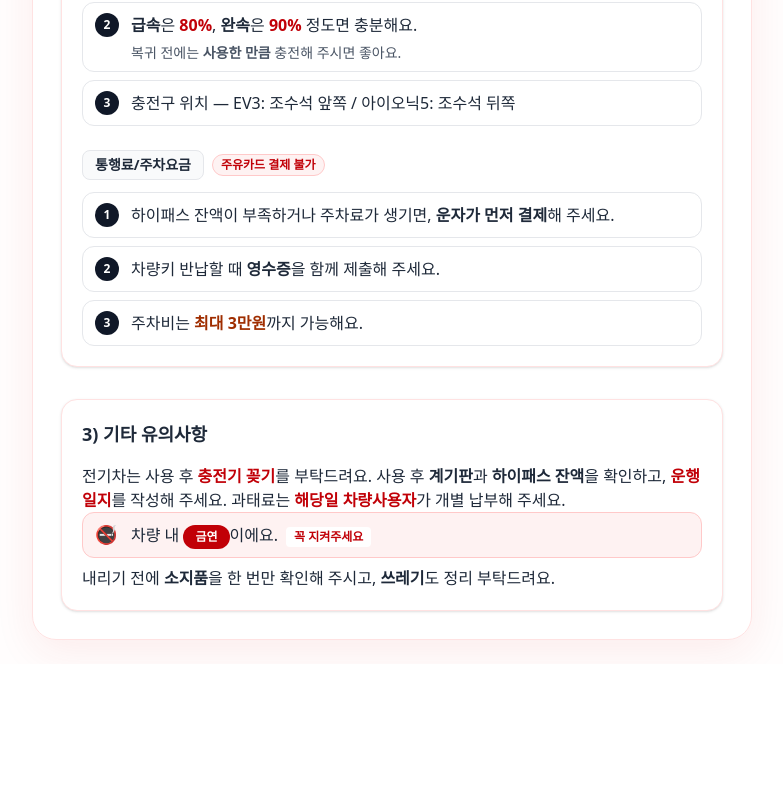
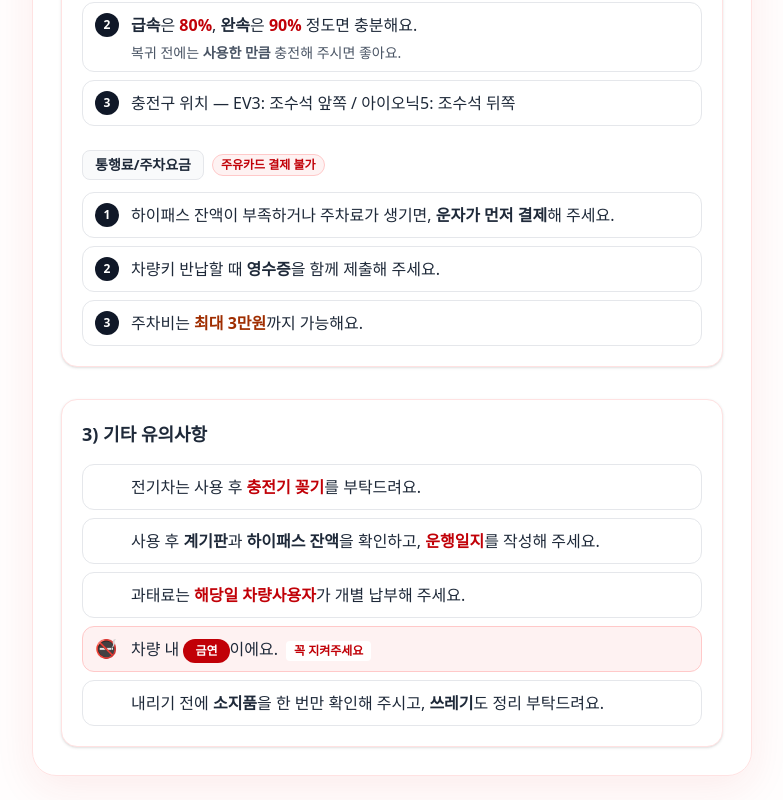
Before and after one commit to joadela00/vehicle-log, a Next.js app: page /guide in a window 1280 px wide. Shown: the part 808-1608 px from the top of the page, without its empty margins (248-1031 px from the left). Before the commit the page ends 1472 px from the top, so only its background shows below. Built offline with nearby package versions, Linux system fonts and the light colour scheme.

Commit message:
Update page.tsx

```diff
--- a/app/guide/page.tsx
+++ b/app/guide/page.tsx
@@ -183,13 +183,17 @@ export default function GuidePage() {
             <h2 className="text-lg font-bold">3) 기타 유의사항</h2>
 
             <ul className="mt-4 space-y-2">
+              <BulletItem icon=" ">
                 전기차는 사용 후 <b className="text-red-700">충전기 꽂기</b>를 부탁드려요.
+              </BulletItem>
 
+              <BulletItem icon=" ">
                 사용 후 <b>계기판</b>과 <b>하이패스 잔액</b>을 확인하고, <b className="text-red-700">운행일지</b>를 작성해 주세요.
+              </BulletItem>
 
-
+              <BulletItem icon=" ">
                 과태료는 <b className="text-red-700">해당일 차량사용자</b>가 개별 납부해 주세요.
-
+              </BulletItem>
 
               <BulletItem icon="🚭" tone="danger">
                 차량 내 <span className="inline-flex items-center rounded-full bg-red-700 px-3 py-1 text-xs font-extrabold text-white">금연</span>이에요.
@@ -198,8 +202,9 @@ export default function GuidePage() {
                 </span>
               </BulletItem>
 
+              <BulletItem icon=" ">
                 내리기 전에 <b>소지품</b>을 한 번만 확인해 주시고, <b>쓰레기</b>도 정리 부탁드려요.
-
+              </BulletItem>
             </ul>
           </section>
         </div>
```
